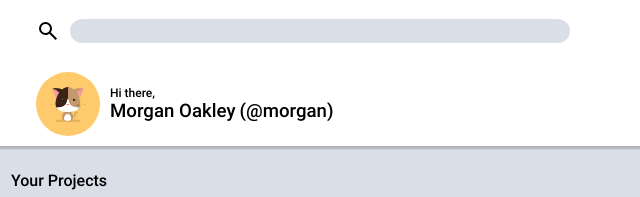
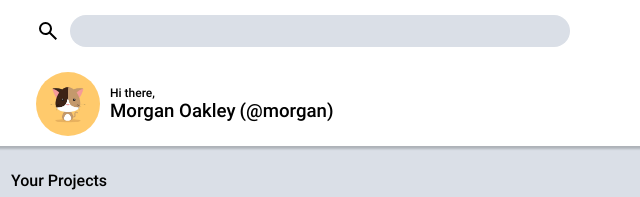
Before and after one commit to Clement38420/odin-admin-dashboard, a plain HTML site: page index.html in a window 1280 px wide. Shown: the top 197 px of the page, 204-844 px from the left. Drawn offline with Linux system fonts and the light colour scheme.

Commit message:
FIX THE TEXT INPUT FONT
Change the font weight of the search text input from bold to normal

```diff
--- a/style.css
+++ b/style.css
@@ -94,12 +94,13 @@ body {
     margin-left: 10px;
     margin-right: 70px;
     border: none;
-    height: 1.5em;
+    height: 2em;
     border-radius: 99999px;
     background: #dadfe7;
-    padding-left: 5px;
+    padding-left: 10px;
     flex: 1 1 auto;
     max-width: 500px;
+    font-weight: normal;
 }
 
 .search-bar .account-side {
```
